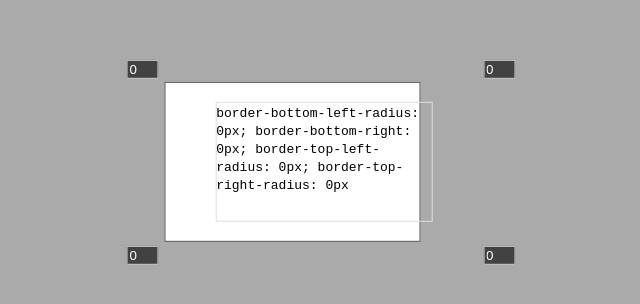
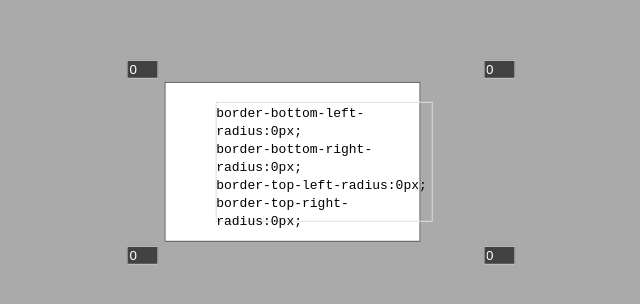
Before and after one commit to ndbzika/border-radius-previewer, a React (Vite) app: page / in a window 1280 px wide. Shown: the part 238-542 px from the top of the page, without its empty margins (316-956 px from the left). Built offline with nearby package versions, Linux system fonts and the light colour scheme.

Commit message:
Melhorando estética

```diff
--- a/src/components/Box.tsx
+++ b/src/components/Box.tsx
@@ -1,4 +1,5 @@
-import React, { ChangeEvent, useState } from "react";
+import { Console, log } from "console";
+import React, { ChangeEvent, DetailedHTMLProps, MouseEventHandler, useState } from "react";
 import '../styles/Box.css'
 import { BorderRadius } from "../types/borderRadius";
 
@@ -22,7 +23,6 @@ export function Box() {
     const handleInputTopLeft = (event:ChangeEvent) :void => {
         let {value} = event.target as HTMLInputElement
         setInputTopLeft(value)
-        console.log(borderRadius());
 
     }
 
@@ -41,16 +41,29 @@ export function Box() {
         setInputBottomRight(value)
     }
 
-    const handleCopyText = (e:any) => {
-        e.select();
-        navigator.clipboard.writeText(e.value);
+    const handleCopyText = () :void => {
+
     }
-    const text = () => {
+    const bl = () => {
         return{
-            __html: `border-bottom-left-radius: ${borderRadius().borderBottomLeftRadius};
-            border-bottom-right: ${borderRadius().borderBottomRightRadius};
-            border-top-left-radius: ${borderRadius().borderTopLeftRadius};
-            border-top-right-radius: ${borderRadius().borderTopRightRadius}`
+            __html: `border-bottom-left-radius:${borderRadius().borderBottomLeftRadius};`
+
+        }
+    }
+    const br = () => {
+        return{
+            __html: `border-bottom-right-radius:${borderRadius().borderBottomRightRadius};`
+
+        }
+    }
+    const tl = () => {
+        return{
+            __html: `border-top-left-radius:${borderRadius().borderTopLeftRadius};`
+        }
+    }
+    const tr = () => {
+        return{
+            __html: `border-top-right-radius:${borderRadius().borderTopRightRadius};`
         }
     }
     return(
@@ -58,8 +71,14 @@ export function Box() {
             <input type="number" name="border-top-left" placeholder="0" value={inputTopLeft} id="top_left" className="input_border" onChange={handleInputTopLeft}/>
             <input type="number" name="border-top-right" placeholder="0" value={inputTopRight} id="top_right" className="input_border" onChange={handleInputTopRight} />
             <div style={borderRadius()} className="caixa">
-                <div  className='command'>
-                    <code dangerouslySetInnerHTML={text()}></code>
+                <div className='command'>
+                    <code dangerouslySetInnerHTML={bl()}></code>
+                    <br />
+                    <code dangerouslySetInnerHTML={br()}></code>
+                    <br />
+                    <code dangerouslySetInnerHTML={tl()}></code>
+                    <br />
+                    <code dangerouslySetInnerHTML={tr()}></code>
                 </div>
             </div>
             <input type="number" name="border-bottom-left" placeholder="0" value={inputBottomLeft} id="bottom_left" className="input_border" onChange={handleInputBottomLeft} />
```
